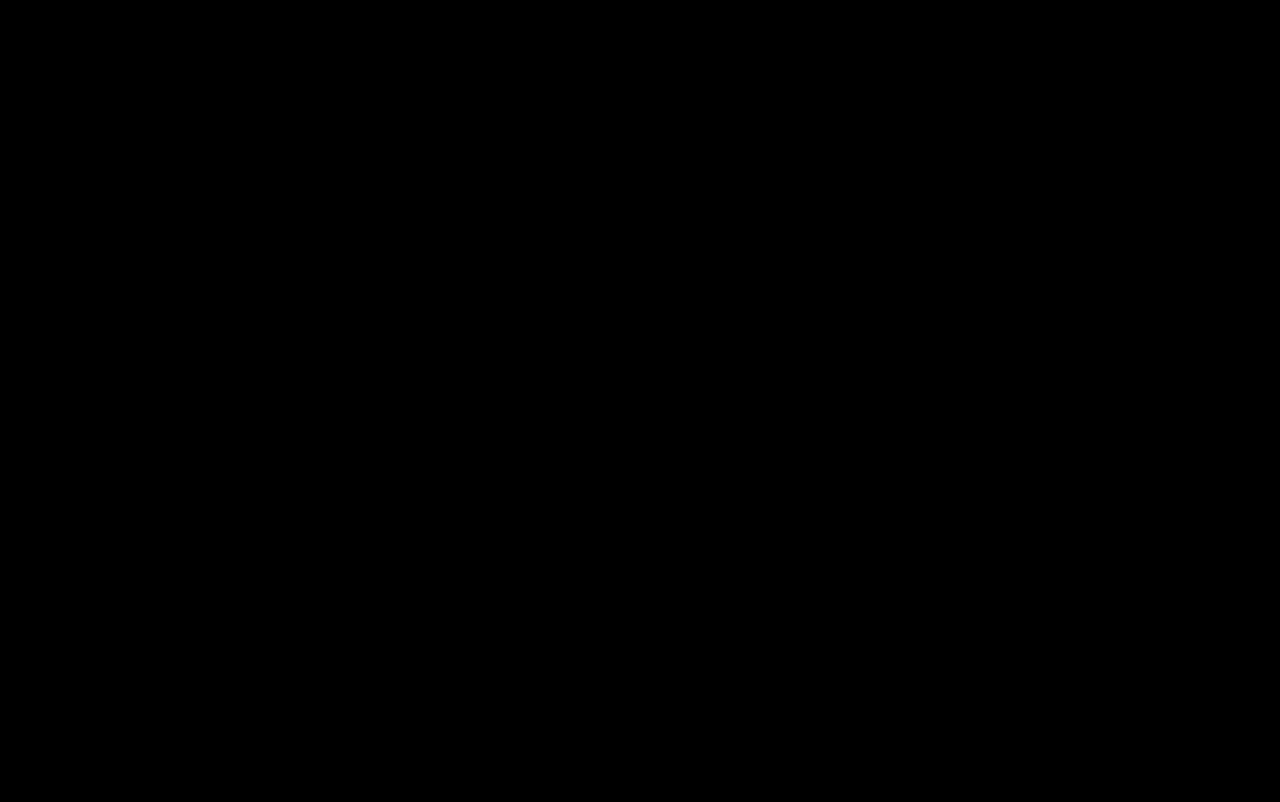
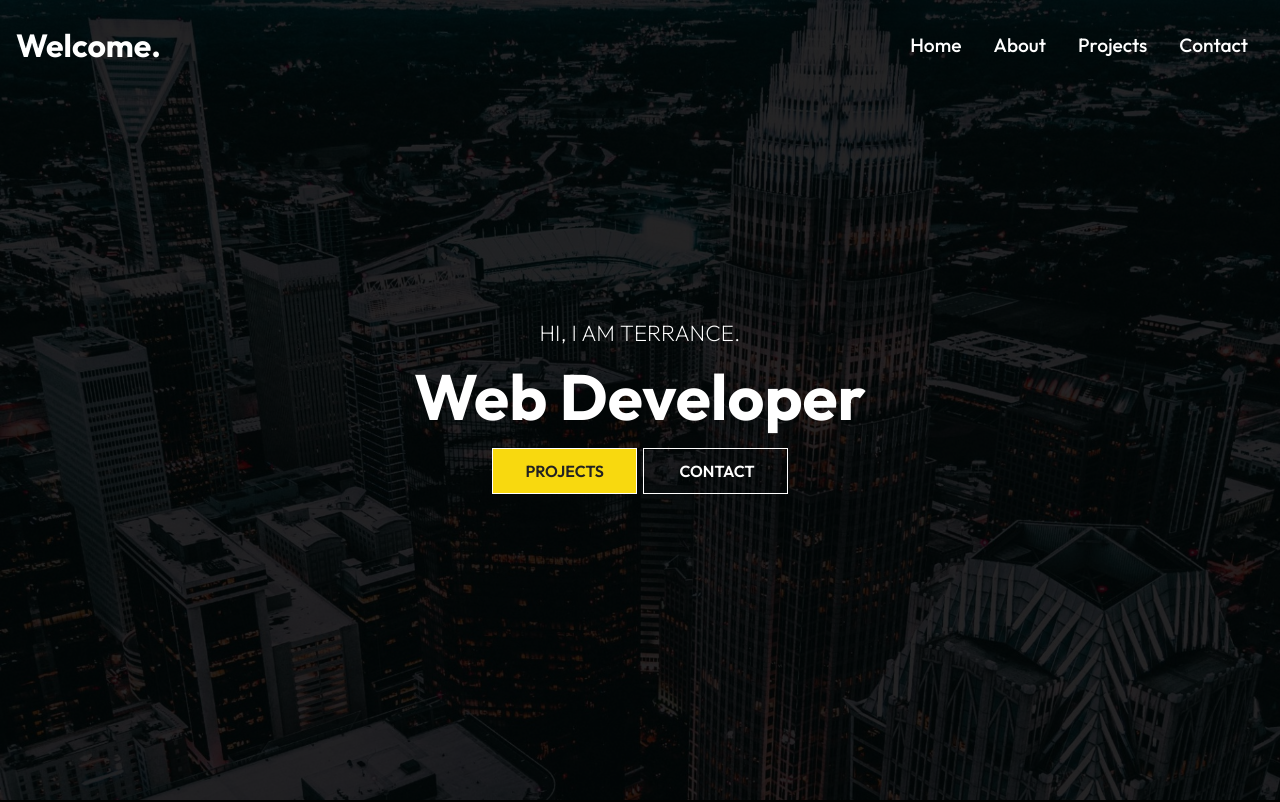
Before and after one commit to nalim89/terrance-smith, a React (Create React App) app: page / in a window 1280 px wide. Before the commit this address had no page. Shown: the top 802 px of the page. Built offline with nearby package versions, Linux system fonts and the light colour scheme.

Commit message:
reverted changes

```diff
--- a/src/App.js
+++ b/src/App.js
@@ -13,7 +13,7 @@
   return (
     <>
     <Routes>
-      <Route exact path='/terrance-smith' element={<Home />}/>
+      <Route path='/' element={<Home />}/>
       <Route path='/contact' element={<Contact />}/>
       <Route path='/project' element={<Project />}/>
       <Route path='/about' element={<About />}/>
```
